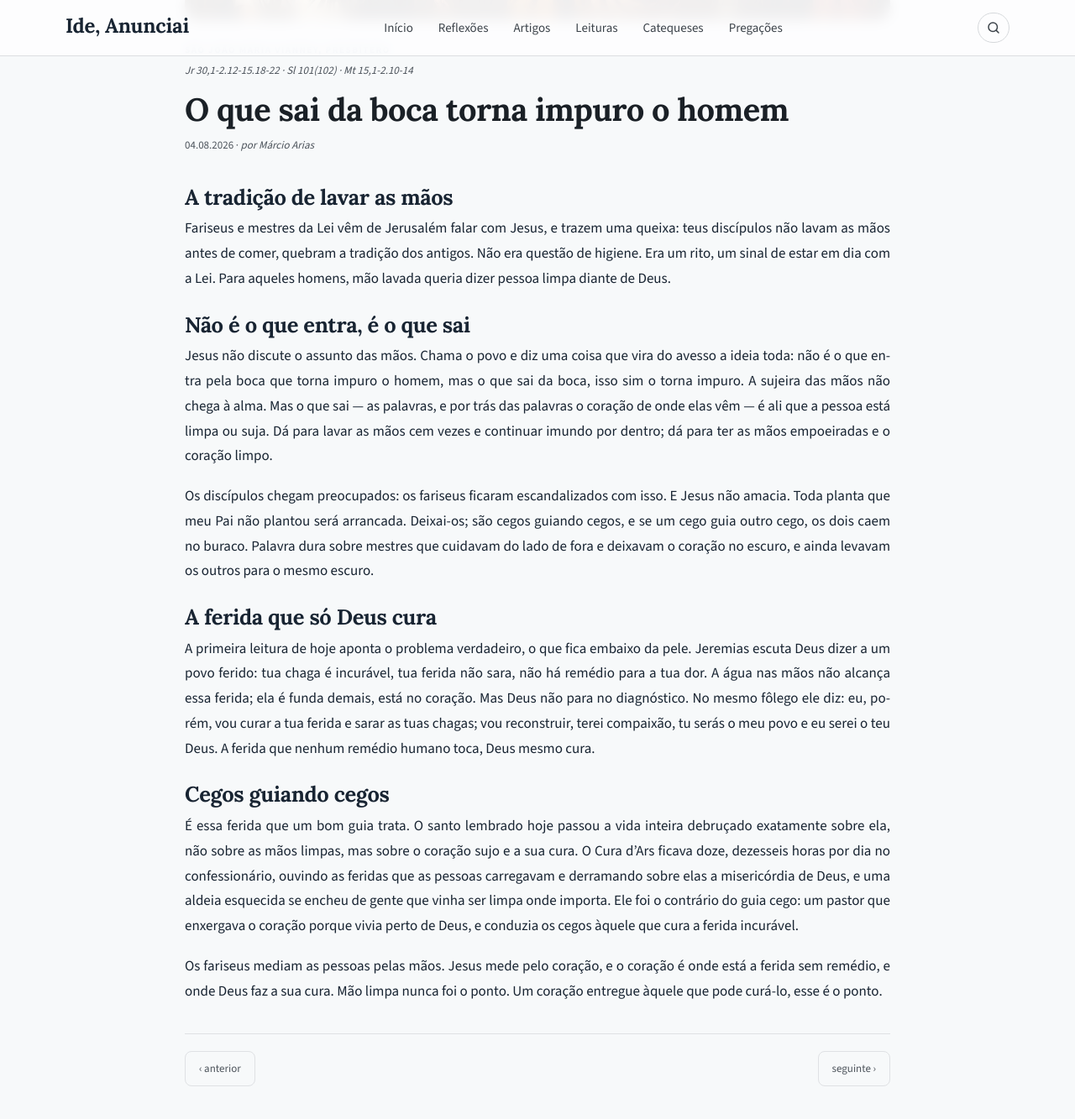
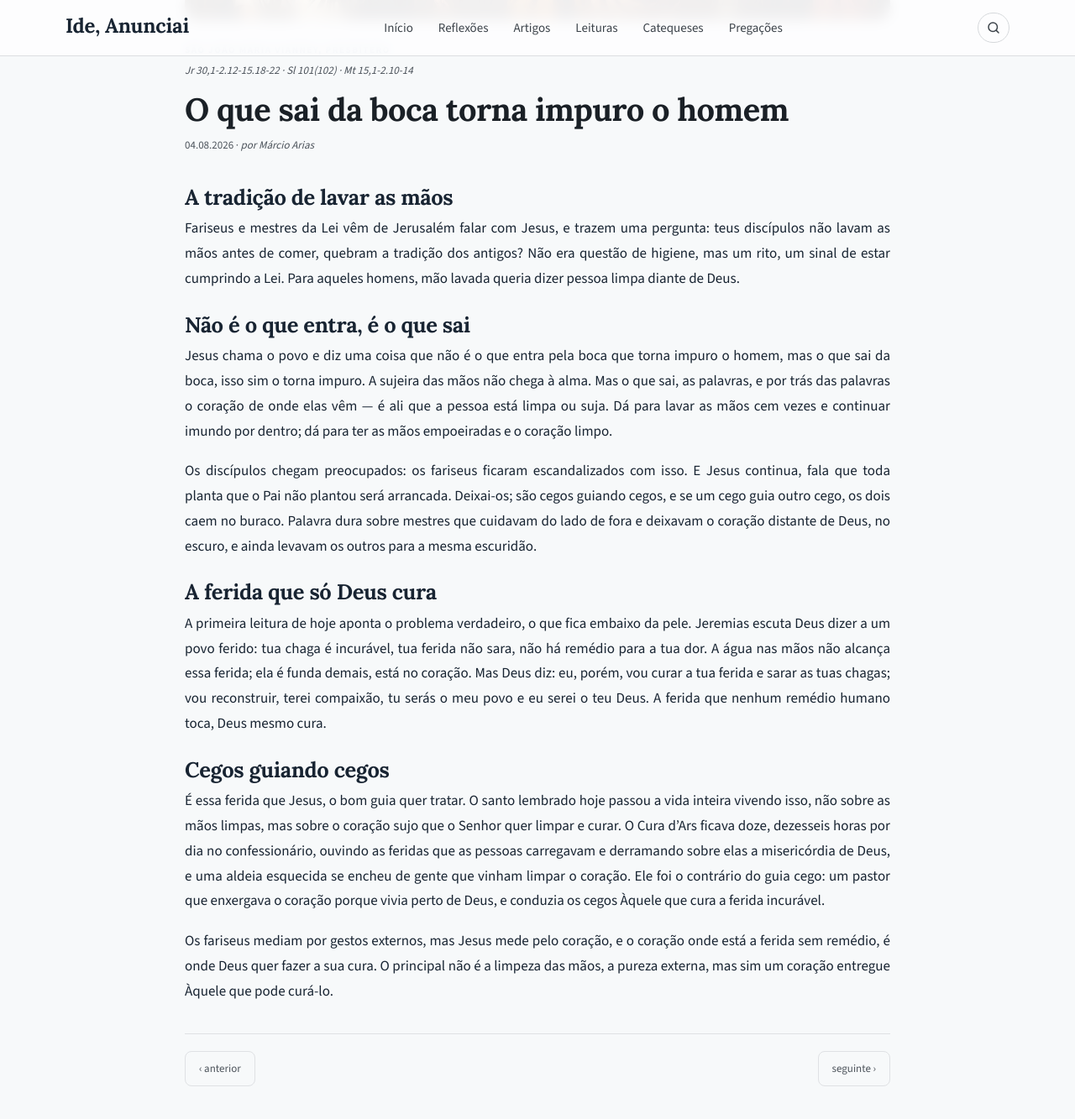
Before and after one commit to admariam/liturgiadiaria, a Jekyll site: the page built from _posts/2026-08-04-o-que-sai-da-boca-torna-impuro-o-homem.md, in a window 1280 px wide and 1400 px high, scrolled down 403 px. Shown: the top 1333 px of the window at 84% size. Built offline with Jekyll 4.4.1, drawn with Linux system fonts in a browser that asks for light colours.

Commit message:
Update Reflexão “2026-08-04-o-que-sai-da-boca-torna-impuro-o-homem”

```diff
--- a/_posts/2026-08-04-o-que-sai-da-boca-torna-impuro-o-homem.md
+++ b/_posts/2026-08-04-o-que-sai-da-boca-torna-impuro-o-homem.md
@@ -1,29 +1,30 @@
 ---
-title: "O que sai da boca torna impuro o homem"
+title: O que sai da boca torna impuro o homem
 date: 2026-08-04
-celebracao: "São João Maria Vianney, presbítero"
-evangelho: "Mt 15,1-2.10-14"
-leituras: "Jr 30,1-2.12-15.18-22 · Sl 101(102) · Mt 15,1-2.10-14"
-citacao: "Não é o que entra pela boca que torna impuro o homem, mas o que sai da boca, isso é que torna impuro o homem."
+celebracao: São João Maria Vianney, presbítero
+evangelho: Mt 15,1-2.10-14
+leituras: Jr 30,1-2.12-15.18-22 · Sl 101(102) · Mt 15,1-2.10-14
+citacao: Não é o que entra pela boca que torna impuro o homem, mas o que sai da boca, isso é que torna impuro o homem.
 imagem: /assets/img/2026-08-04.jpg
-resumo: "Fariseus se escandalizam porque os discípulos não lavam as mãos. Jesus desloca a pureza para onde ela de fato mora: não nas mãos, mas no coração — porque é de dentro que sai o que nos mancha."
+resumo: 'Fariseus se escandalizam porque os discípulos não lavam as mãos. Jesus mostra onde a pureza de fato mora: não nas mãos, mas no coração.'
 ---
+
 ## A tradição de lavar as mãos
 
-Fariseus e mestres da Lei vêm de Jerusalém falar com Jesus, e trazem uma queixa: teus discípulos não lavam as mãos antes de comer, quebram a tradição dos antigos. Não era questão de higiene. Era um rito, um sinal de estar em dia com a Lei. Para aqueles homens, mão lavada queria dizer pessoa limpa diante de Deus.
+Fariseus e mestres da Lei vêm de Jerusalém falar com Jesus, e trazem uma pergunta: teus discípulos não lavam as mãos antes de comer, quebram a tradição dos antigos? Não era questão de higiene, mas um rito, um sinal de estar cumprindo a Lei. Para aqueles homens, mão lavada queria dizer pessoa limpa diante de Deus.
 
 ## Não é o que entra, é o que sai
 
-Jesus não discute o assunto das mãos. Chama o povo e diz uma coisa que vira do avesso a ideia toda: não é o que entra pela boca que torna impuro o homem, mas o que sai da boca, isso sim o torna impuro. A sujeira das mãos não chega à alma. Mas o que sai — as palavras, e por trás das palavras o coração de onde elas vêm — é ali que a pessoa está limpa ou suja. Dá para lavar as mãos cem vezes e continuar imundo por dentro; dá para ter as mãos empoeiradas e o coração limpo.
+Jesus chama o povo e diz uma coisa que não é o que entra pela boca que torna impuro o homem, mas o que sai da boca, isso sim o torna impuro. A sujeira das mãos não chega à alma. Mas o que sai, as palavras, e por trás das palavras o coração de onde elas vêm — é ali que a pessoa está limpa ou suja. Dá para lavar as mãos cem vezes e continuar imundo por dentro; dá para ter as mãos empoeiradas e o coração limpo.
 
-Os discípulos chegam preocupados: os fariseus ficaram escandalizados com isso. E Jesus não amacia. Toda planta que meu Pai não plantou será arrancada. Deixai-os; são cegos guiando cegos, e se um cego guia outro cego, os dois caem no buraco. Palavra dura sobre mestres que cuidavam do lado de fora e deixavam o coração no escuro, e ainda levavam os outros para o mesmo escuro.
+Os discípulos chegam preocupados: os fariseus ficaram escandalizados com isso. E Jesus continua, fala que toda planta que o Pai não plantou será arrancada. Deixai-os; são cegos guiando cegos, e se um cego guia outro cego, os dois caem no buraco. Palavra dura sobre mestres que cuidavam do lado de fora e deixavam o coração distante de Deus, no escuro, e ainda levavam os outros para a mesma escuridão.
 
 ## A ferida que só Deus cura
 
-A primeira leitura de hoje aponta o problema verdadeiro, o que fica embaixo da pele. Jeremias escuta Deus dizer a um povo ferido: tua chaga é incurável, tua ferida não sara, não há remédio para a tua dor. A água nas mãos não alcança essa ferida; ela é funda demais, está no coração. Mas Deus não para no diagnóstico. No mesmo fôlego ele diz: eu, porém, vou curar a tua ferida e sarar as tuas chagas; vou reconstruir, terei compaixão, tu serás o meu povo e eu serei o teu Deus. A ferida que nenhum remédio humano toca, Deus mesmo cura.
+A primeira leitura de hoje aponta o problema verdadeiro, o que fica embaixo da pele. Jeremias escuta Deus dizer a um povo ferido: tua chaga é incurável, tua ferida não sara, não há remédio para a tua dor. A água nas mãos não alcança essa ferida; ela é funda demais, está no coração. Mas Deus diz: eu, porém, vou curar a tua ferida e sarar as tuas chagas; vou reconstruir, terei compaixão, tu serás o meu povo e eu serei o teu Deus. A ferida que nenhum remédio humano toca, Deus mesmo cura.
 
 ## Cegos guiando cegos
 
-É essa ferida que um bom guia trata. O santo lembrado hoje passou a vida inteira debruçado exatamente sobre ela, não sobre as mãos limpas, mas sobre o coração sujo e a sua cura. O Cura d'Ars ficava doze, dezesseis horas por dia no confessionário, ouvindo as feridas que as pessoas carregavam e derramando sobre elas a misericórdia de Deus, e uma aldeia esquecida se encheu de gente que vinha ser limpa onde importa. Ele foi o contrário do guia cego: um pastor que enxergava o coração porque vivia perto de Deus, e conduzia os cegos àquele que cura a ferida incurável.
+É essa ferida que Jesus, o bom guia quer tratar. O santo lembrado hoje passou a vida inteira vivendo isso, não sobre as mãos limpas, mas sobre o coração sujo que o Senhor quer limpar e curar. O Cura d'Ars ficava doze, dezesseis horas por dia no confessionário, ouvindo as feridas que as pessoas carregavam e derramando sobre elas a misericórdia de Deus, e uma aldeia esquecida se encheu de gente que vinham limpar o coração. Ele foi o contrário do guia cego: um pastor que enxergava o coração porque vivia perto de Deus, e conduzia os cegos Àquele que cura a ferida incurável.
 
-Os fariseus mediam as pessoas pelas mãos. Jesus mede pelo coração, e o coração é onde está a ferida sem remédio, e onde Deus faz a sua cura. Mão limpa nunca foi o ponto. Um coração entregue àquele que pode curá-lo, esse é o ponto.
+Os fariseus mediam por gestos externos, mas Jesus mede pelo coração, e o coração onde está a ferida sem remédio, é onde Deus quer fazer a sua cura. O principal não é a limpeza das mãos, a pureza externa, mas sim um coração entregue Àquele que pode curá-lo.
```
